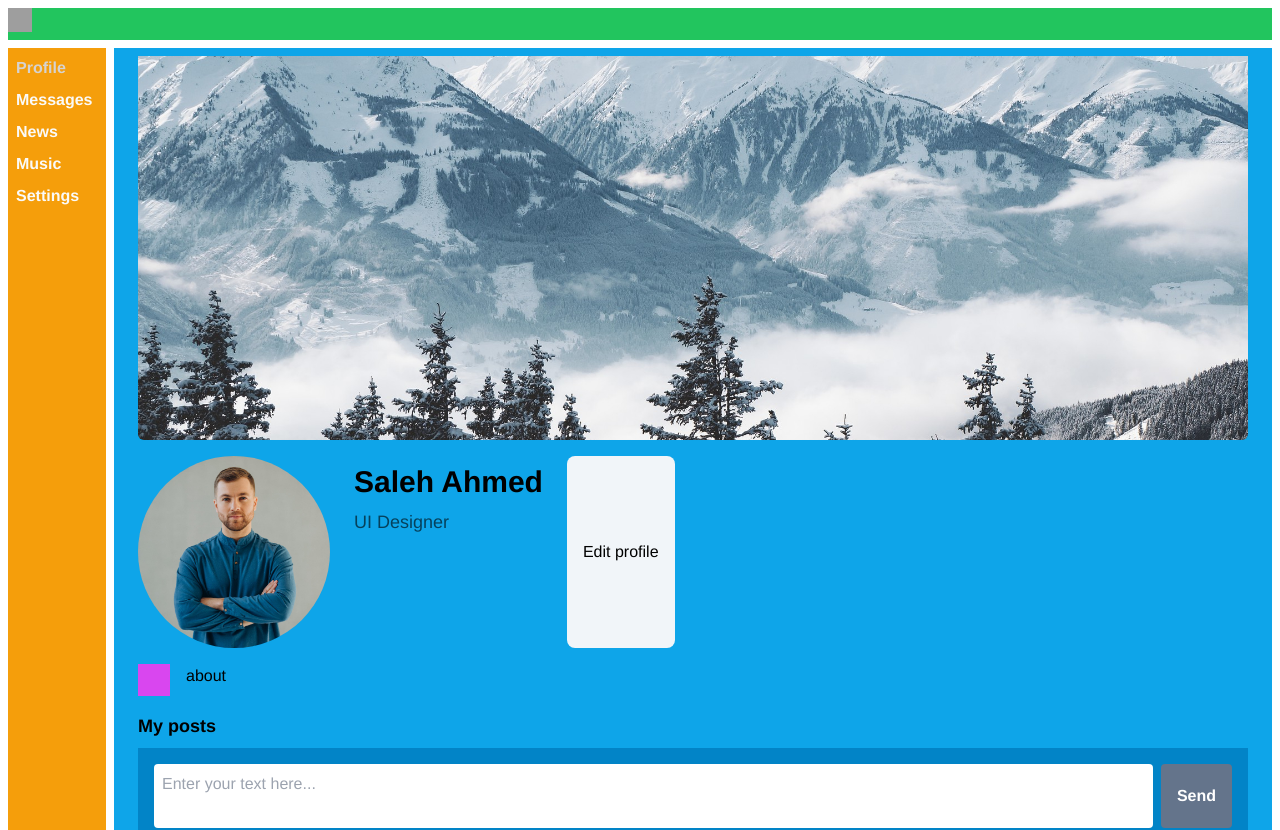
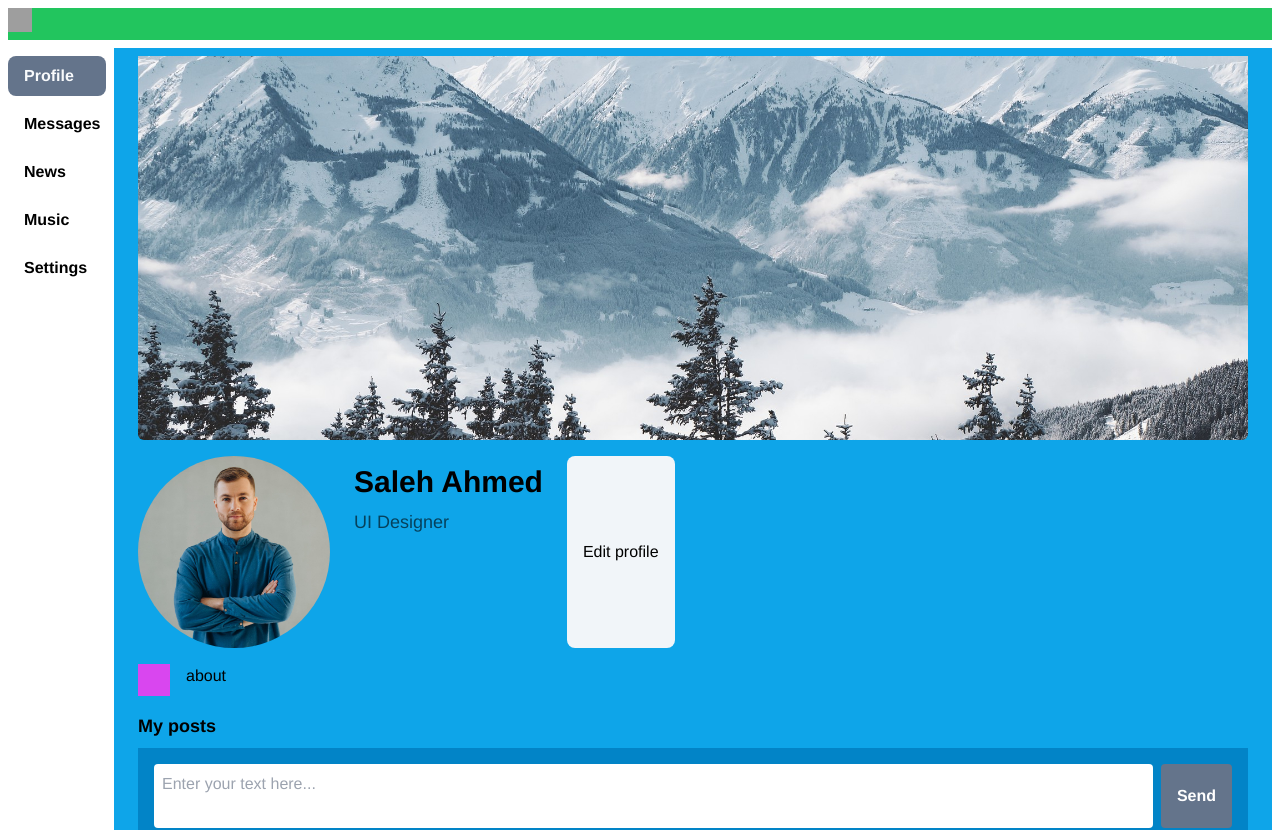
Before and after one commit to efValeron/social-network, a React (Create React App) app: page /profile in a window 1280 px wide. Shown: the top 830 px of the page. Built offline with nearby package versions, Linux system fonts and the light colour scheme; grey boxes are pictures that could not be loaded; the HTML template or start-up script is replaced by a standard one.

Commit message:
improved NavLink styles

```diff
--- a/src/components/Nav/Nav.tsx
+++ b/src/components/Nav/Nav.tsx
@@ -2,22 +2,26 @@ import React from 'react';
 import {NavLink} from "react-router-dom";
 
 const Nav = () => {
+  const NavLinkStyles = "box-border py-2 px-4 rounded-lg duration-100"
+  const ActiveLinkStyles = "bg-slate-500 text-slate-50"
+  const UnActiveLinkStyles = "hover:bg-slate-200"
+
   return (
-    <nav className="flex flex-col col-span-1 bg-amber-500 font-semibold text-stone-50 box-border p-2 gap-2">
-      <div><NavLink className={({isActive}) => isActive ? "text-stone-300" : ""}
-                    to="/profile">Profile</NavLink></div>
+    <nav className="flex flex-col col-span-1 font-semibold mt-2 box-border gap-2">
+      <NavLink className={({isActive}) => `${isActive ? ActiveLinkStyles : UnActiveLinkStyles} ${NavLinkStyles}`}
+                    to="/profile">Profile</NavLink>
 
-      <div><NavLink className={({isActive}) => isActive ? "text-stone-300" : ""}
-                    to="/messages">Messages</NavLink></div>
+      <NavLink className={({isActive}) => `${isActive ? ActiveLinkStyles : UnActiveLinkStyles} ${NavLinkStyles}`}
+                    to="/messages">Messages</NavLink>
 
-      <div><NavLink className={({isActive}) => isActive ? "text-stone-300" : ""}
-                    to="/news">News</NavLink></div>
+      <NavLink className={({isActive}) => `${isActive ? ActiveLinkStyles : UnActiveLinkStyles} ${NavLinkStyles}`}
+                    to="/news">News</NavLink>
 
-      <div><NavLink className={({isActive}) => isActive ? "text-stone-300" : ""}
-                    to="/music">Music</NavLink></div>
+      <NavLink className={({isActive}) => `${isActive ? ActiveLinkStyles : UnActiveLinkStyles} ${NavLinkStyles}`}
+                    to="/music">Music</NavLink>
 
-      <div><NavLink className={({isActive}) => isActive ? "text-stone-300" : ""}
-                    to="/settings">Settings</NavLink></div>
+      <NavLink className={({isActive}) => `${isActive ? ActiveLinkStyles : UnActiveLinkStyles} ${NavLinkStyles}`}
+                    to="/settings">Settings</NavLink>
     </nav>
   );
 };
```
